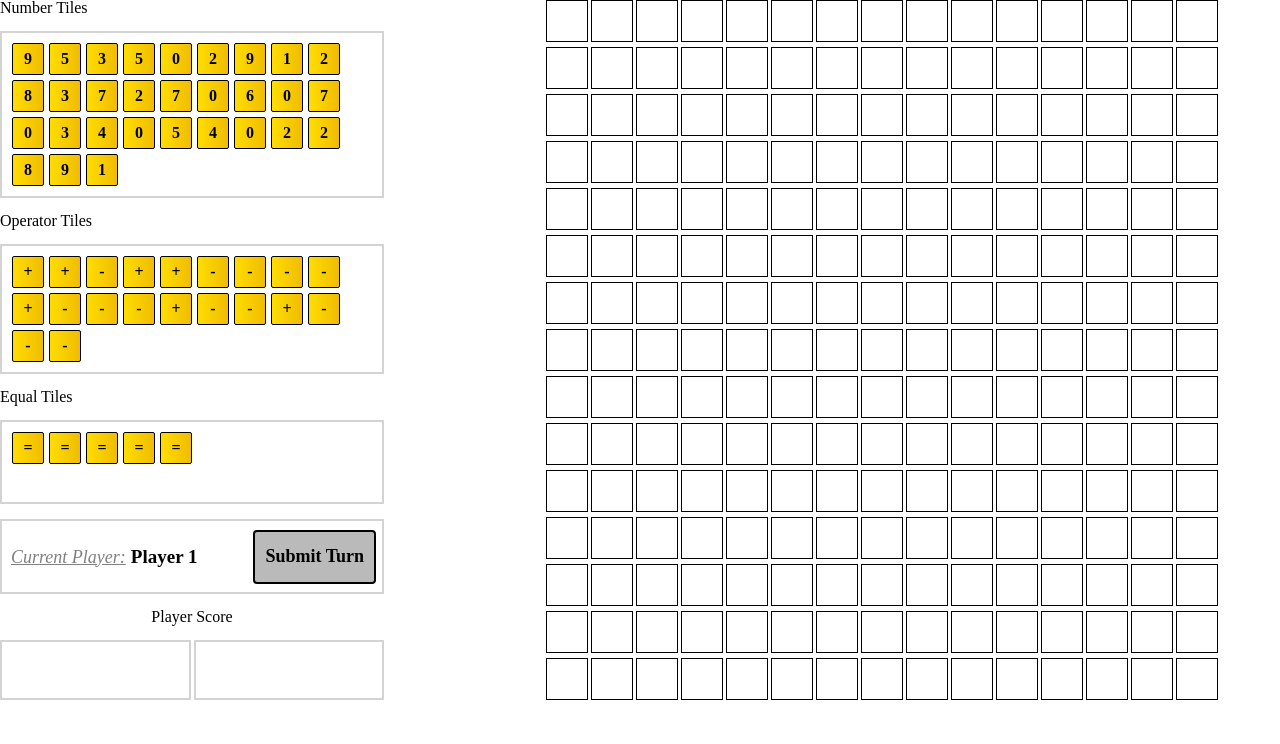
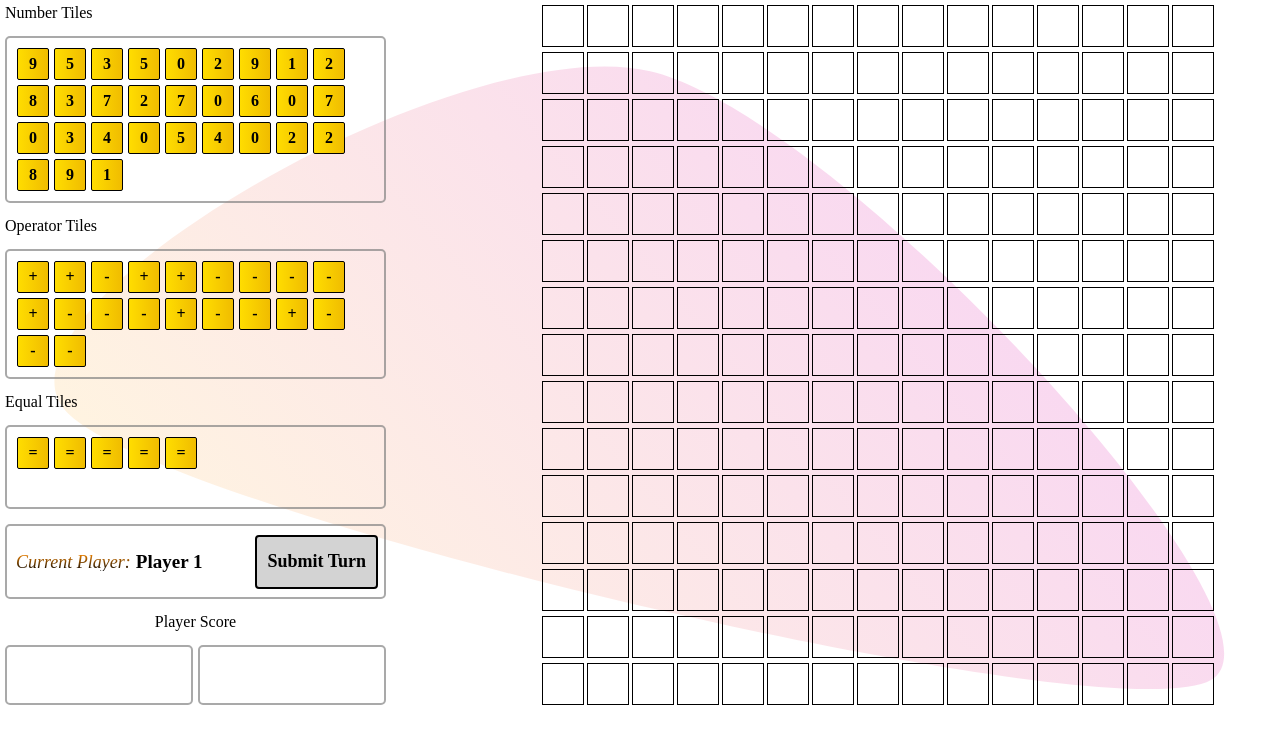
Before and after one commit to Jsbro98/number-scrabble, a website built with webpack: page src/index.html in a window 1280 px wide. Built offline with nearby package versions, Linux system fonts and the light colour scheme.

Commit message:
adjusted styling for background

```diff
--- a/src/style.css
+++ b/src/style.css
@@ -127,7 +127,8 @@ table {
 
 /* --- CSS Vars --- */
 :root {
-  --container-border: lightgrey solid 2px;
+  --container-border: rgba(128, 128, 128, 0.678) solid 2px;
+  --container-border-radius: 5px;
 }
 
 /* --- Body styling --- */
@@ -135,6 +136,11 @@ table {
 body {
   display: flex;
   justify-content: space-between;
+  padding: 5px;
+  background-image: url('../img/background.svg');
+  background-size: cover;
+  background-repeat: no-repeat;
+  background-position: center;
 }
 
 /* --- Game grid styling --- */
@@ -184,6 +190,7 @@ body {
   display: flex;
   gap: 5px;
   border: var(--container-border);
+  border-radius: var(--container-border-radius);
   padding: 10px;
   flex: 1;
   flex-wrap: wrap;
@@ -204,7 +211,7 @@ body {
   background: linear-gradient(to left, rgb(240, 188, 0), rgb(255, 221, 0));
 }
 
-/* ++ sumbit & current wrapper styling */
+/* ++ submit & current wrapper styling */
 
 .submit-current-wrapper {
   display: flex;
@@ -212,6 +219,7 @@ body {
   flex: 1;
   gap: 3px;
   border: var(--container-border);
+  border-radius: var(--container-border-radius);
   padding: 6px;
 }
 
@@ -223,7 +231,7 @@ body {
   padding: 10px;
   border-radius: 4px;
   border: 2px solid black;
-  background: rgba(128, 128, 128, 0.547);
+  background: lightgray;
   color: black;
   font-weight: bold;
   font-family: 'Times New Roman';
@@ -255,7 +263,9 @@ body {
 
   text-decoration: underline;
   font-style: italic;
-  color: gray;
+  background-image: linear-gradient(darkorange, black);
+  color: transparent;
+  background-clip: text;
   margin-left: 3px;
 }
 
@@ -274,10 +284,11 @@ body {
 .score-wrapper {
   display: flex;
   flex: 1;
-  gap: 3px;
+  gap: 5px;
 }
 
 .score {
   flex: 1;
   border: var(--container-border);
+  border-radius: var(--container-border-radius);
 }
```
